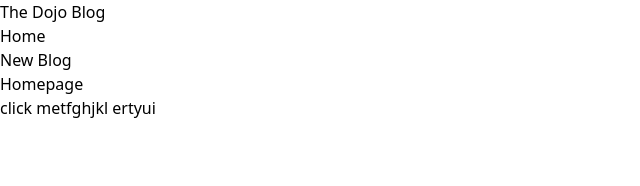
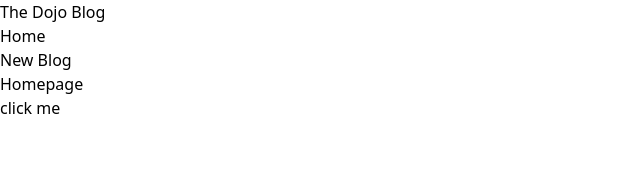
Before and after one commit to Rimfat1311/react-challenge1, a React (Vite) app: page / in a window 1280 px wide. Shown: the top 186 px of the page, without its empty margins (0-640 px from the left). Built offline with nearby package versions, Linux system fonts and the light colour scheme.

Commit message:
updete on event

```diff
--- a/src/Home.jsx
+++ b/src/Home.jsx
@@ -10,7 +10,7 @@ const Home = () => {
     <div>
         <h2>Homepage</h2>
         <button onClick={handleClick} className='bg-orange-500 p-5 hover:bg-slate-400'>click me</button>
-        <button>tfghjkl ertyui</button>
+
         </div>
   )
 }
```
